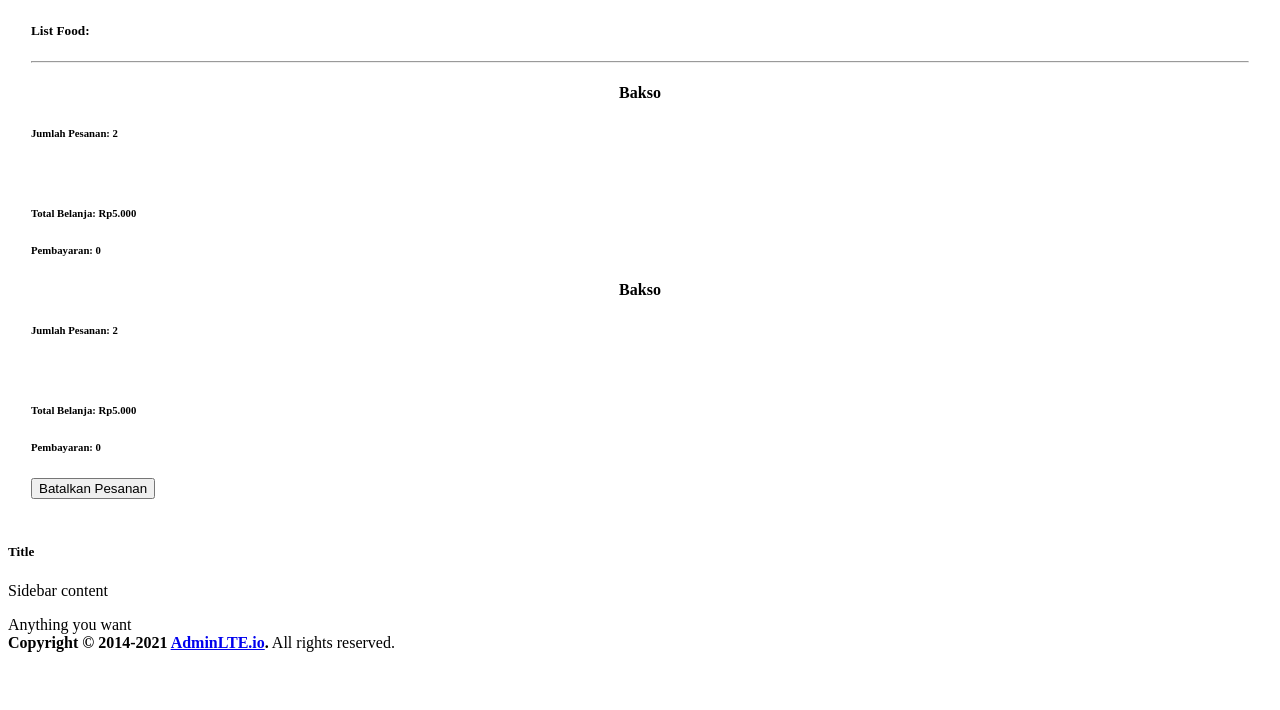
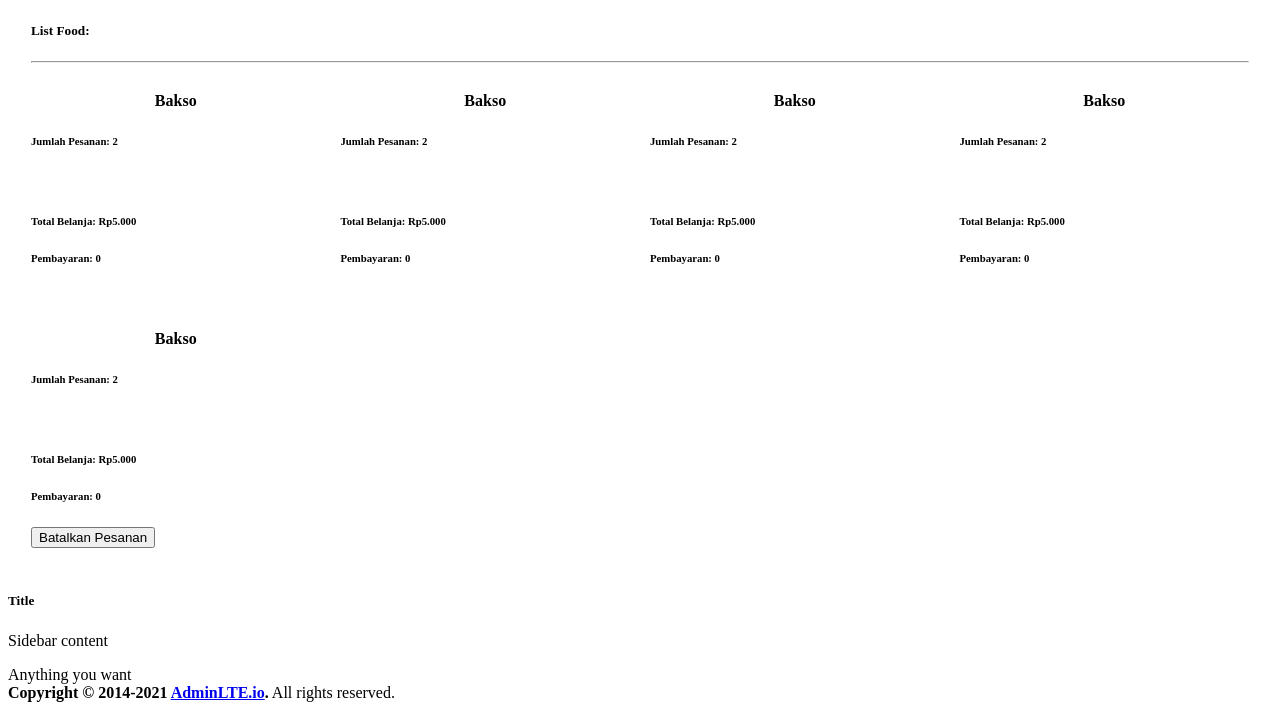
Before and after one commit to anandadwipra/ecanteen, a Laravel app: template src/resources/views/panel/canteen/detail.blade.php in a window 1280 px wide. Shown: the part 2288-2998 px from the top of the page. Before the commit the page ends 2940 px from the top, so only its background shows below. Run offline with Laravel 8, Linux system fonts and the light colour scheme; the template is opened without the code that fills it, so the values that code supplies are empty; a user stored in the database is signed in; data comes from the database, SQL or seed files in the repository; parts of the project's set-up code (start-up, migrations or seed data) failed here and were passed over.

Commit message:
Penyesuaian Layout Konten - Detail Blade

```diff
--- a/src/resources/views/panel/canteen/detail.blade.php
+++ b/src/resources/views/panel/canteen/detail.blade.php
@@ -5,13 +5,19 @@
     {
         padding: 23px;
     }
-    .detail-wrapper .card h4
+    .detail-wrapper .card-wrapper
+    {
+        display: grid;
+        grid-template-columns: repeat(4, 1fr);
+        grid-gap: 20px;
+    }
+    .detail-wrapper .card-wrapper .card
+    {
+
+    }
+    .detail-wrapper .card-wrapper .card h4
     {
         text-align: center;
-    }
-    .detail-wrapper .row
-    {
-        gap: 20px;
     }
 </style>
 <link rel="stylesheet" href="http://code.ionicframework.com/ionicons/2.0.1/css/ionicons.min.css">
@@ -36,15 +42,36 @@
     Total Belanja : {{$order->total}}<br>
     Pembayaran: {{$order->payment}}<br> -->
 
-    <div class="row">
-        <div class="card col-6 col-sm-4 col-lg-3">
+    <div class="card-wrapper">
+        <div class="card">
             <h4>Bakso</h4>
             <h6>Jumlah Pesanan: 2</h6>
             <br>
             <h6>Total Belanja: Rp5.000</h6>
             <h6>Pembayaran: 0</h6>
         </div>
-        <div class="card col-6 col-sm-4 col-lg-3">
+        <div class="card">
+            <h4>Bakso</h4>
+            <h6>Jumlah Pesanan: 2</h6>
+            <br>
+            <h6>Total Belanja: Rp5.000</h6>
+            <h6>Pembayaran: 0</h6>
+        </div>
+        <div class="card">
+            <h4>Bakso</h4>
+            <h6>Jumlah Pesanan: 2</h6>
+            <br>
+            <h6>Total Belanja: Rp5.000</h6>
+            <h6>Pembayaran: 0</h6>
+        </div>
+        <div class="card">
+            <h4>Bakso</h4>
+            <h6>Jumlah Pesanan: 2</h6>
+            <br>
+            <h6>Total Belanja: Rp5.000</h6>
+            <h6>Pembayaran: 0</h6>
+        </div>
+        <div class="card">
             <h4>Bakso</h4>
             <h6>Jumlah Pesanan: 2</h6>
             <br>
```
